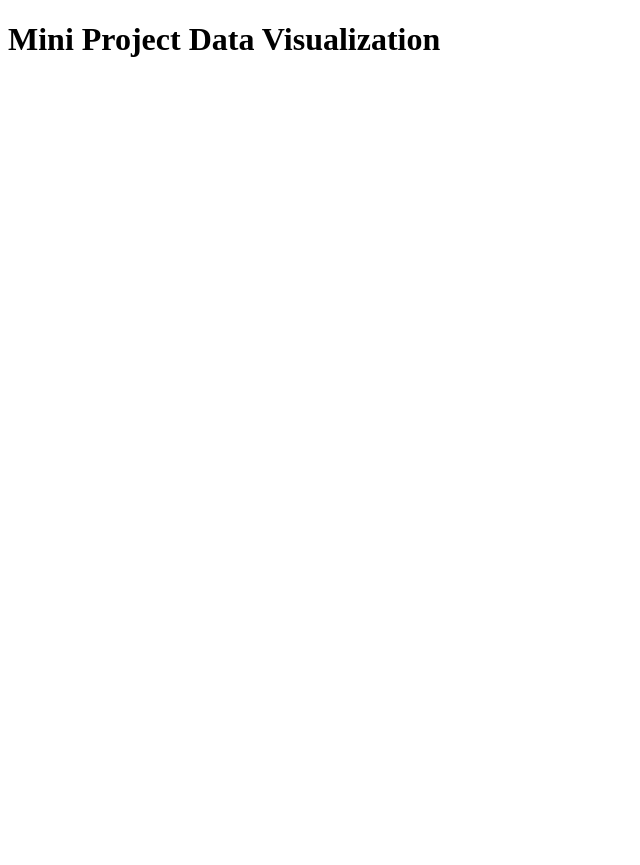
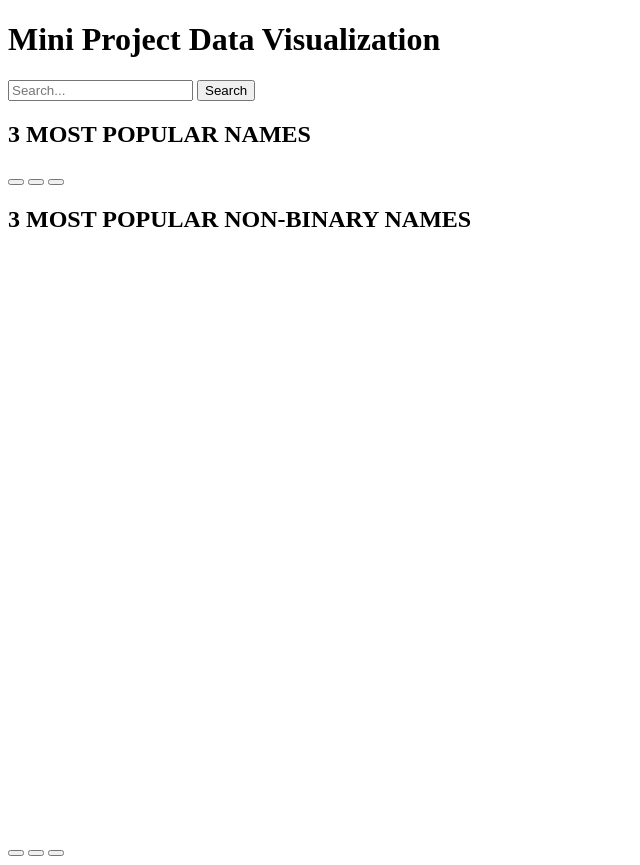
Before and after one commit to VictorLEDEZ/mini_project_visualization, a plain HTML site: page src/index.html in a window 1280 px wide. Shown: the whole page, without its empty margins (0-640 px from the left). Before the commit the page ends 800 px from the top, so only its background shows below. Drawn offline with Linux system fonts and the light colour scheme; no server answers.

Commit message:
added search bar and buttons

```diff
--- a/src/index.html
+++ b/src/index.html
@@ -4,9 +4,32 @@
     <meta charset="UTF-8" />
     <title>MiniProject_DataVisualization</title>
     <script src="js/d3/d3.js"></script>
+    <link rel="stylesheet" href="index.css" />
   </head>
   <body>
     <h1>Mini Project Data Visualization</h1>
+    <form id="form" role="search">
+      <input
+        type="search"
+        id="query"
+        name="q"
+        placeholder="Search..."
+        aria-label="Search through site content"
+      />
+      <button>Search</button>
+    </form>
+
+    <h2>3 MOST POPULAR NAMES</h2>
+    <button></button>
+    <button></button>
+    <button></button>
+
+    <h2>3 MOST POPULAR NON-BINARY NAMES</h2>
+    <button></button>
+    <button></button>
+    <button></button>
+
+    <svg width="600" height="600"></svg>
     <script src="js/index.js"></script>
   </body>
 </html>
--- a/src/js/index.js
+++ b/src/js/index.js
@@ -5,7 +5,7 @@ let dataset = [];
 let x;
 let y;
 
-let svg = d3.select('body').append('svg').attr('width', w).attr('height', h);
+let svg = d3.select('svg');
 
 let densityToRadius = d3.scaleSqrt().domain([0, 2.5e6]).range([1, 100]);
 
```
Also changed, not shown: src/index.css (added).
